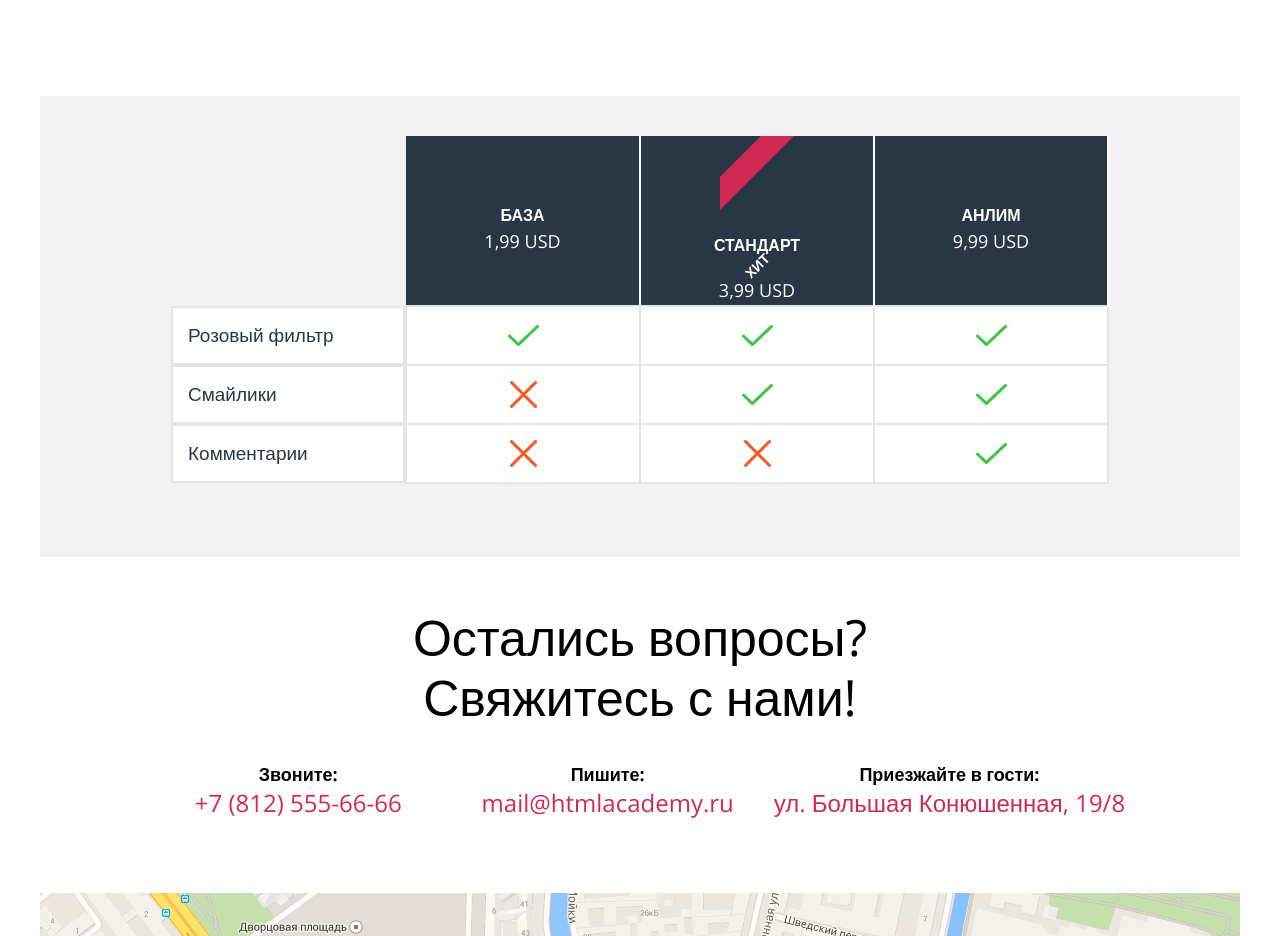
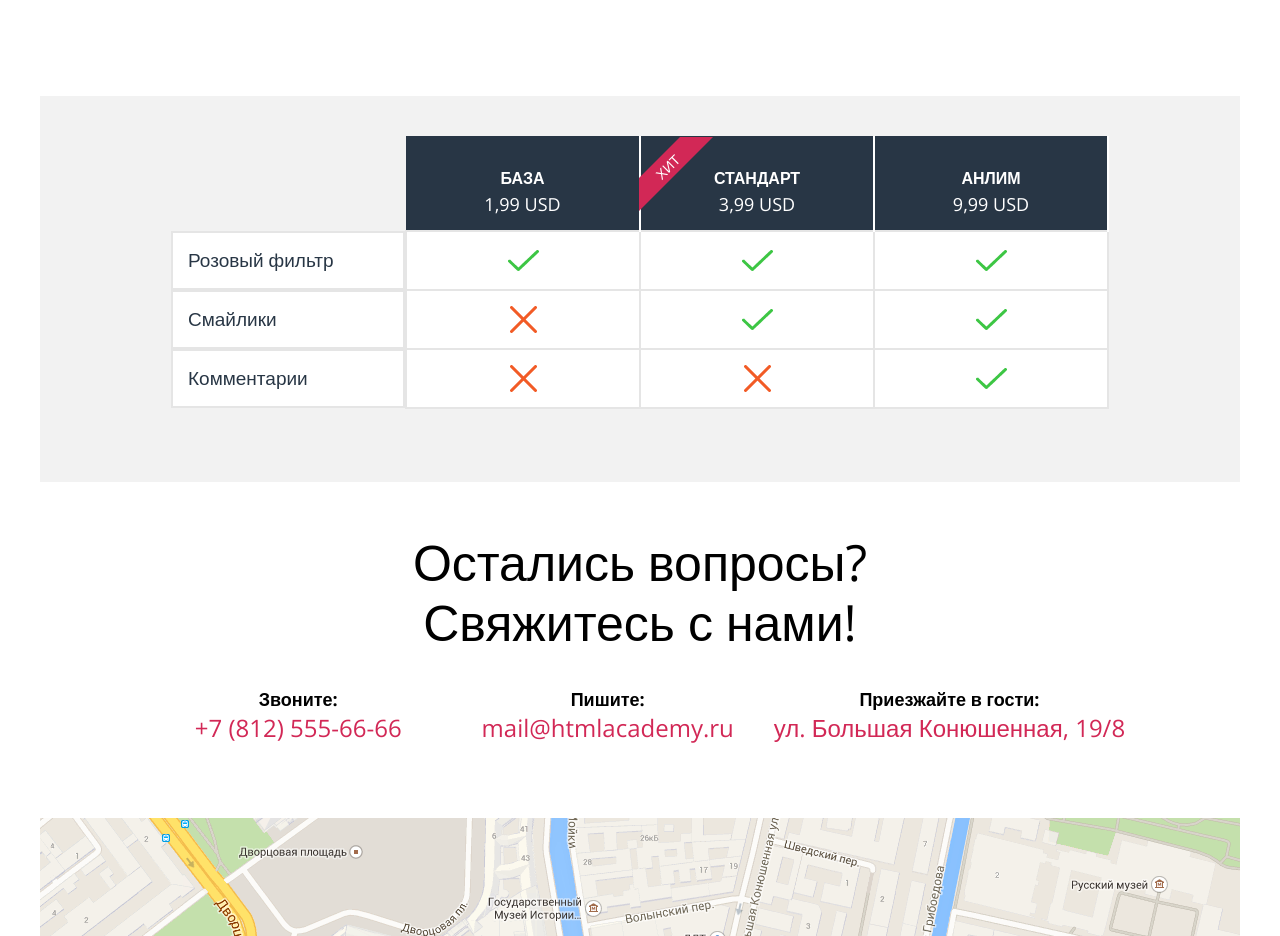
Before and after one commit to irus994/925273-pink-21, a website: page source/index.html in a window 1280 px wide. Shown: the part 2900-3836 px from the top of the page. Drawn offline with nearby package versions, Linux system fonts and the light colour scheme; files that its build step writes are made by us from their sources.

Commit message:
сверстала розовую ленточку

```diff
--- a/source/index.html
+++ b/source/index.html
@@ -124,10 +124,12 @@
               <th class="offers__table-td--right-column offers__empty"></th>
               <th class="offers__table-th"><p class="offers__text  offers__text--title">База</p><span class="offers__price">1,99 USD</span></th>
               <th class="offers__table-th">
-                <svg width="74" height="74" viewBox="0 0 74 74" fill="none" xmlns="http://www.w3.org/2000/svg">
-                  <path d="M74 0L37 37L0 74V41L41 0H74Z" fill="#D22856"/>
-                </svg>
-                <p class="offers__text  offers__text--title hit">Стандарт</p><span class="offers__price">3,99 USD</span></th>
+                <div class="hit">
+                  <svg class="hit__image" width="74" height="74" viewBox="0 0 74 74" fill="none" xmlns="http://www.w3.org/2000/svg">
+                    <path d="M74 0L37 37L0 74V41L41 0H74Z" fill="#D22856"/>
+                  </svg>
+                </div>
+                <p class="offers__text  offers__text--title">Стандарт</p><span class="offers__price">3,99 USD</span></th>
               <th class="offers__table-th"><p class="offers__text offers__text--title">Анлим</p><span class="offers__price">9,99 USD</span></th>
             </tr>
             <tr class="offers__table-tr">
--- a/source/sass/blocks/hit.scss
+++ b/source/sass/blocks/hit.scss
@@ -3,26 +3,34 @@ $desktop-width: 1200px;
 
 .hit {
   position: relative;
-  //&::before {
-  //  content: "";
-  //  display: block;
-  //  width: 74px;
-  //  height: 74px;
-  //  background: url("../../img/hit.png") no-repeat;
-  //  position: absolute;
-  //  top: 0;
-  //}
 
   &::after {
-    content: "хит";
-    display: block;
+    content: "Хит";
+    position: absolute;
     color: #ffffff;
+    font-weight: 400;
     font-size: 14px;
-    //line-height: 74px;
+    text-transform: uppercase;
+    line-height: 30px;
     transform: rotate(-45deg);
-    text-transform: uppercase;
-    //position: absolute;
-    height: auto;
-    top: 15px;
+    top: 4px;
+    left: 13px;
+
+    @media (min-width: $tablet-width) and (max-width: 1199px) {
+      top: 10px;
+      left: 7px;
+    }
   }
 }
+
+.hit__image {
+  position: absolute;
+  top: -11px;
+  left: -2px;
+
+  @media (min-width: $tablet-width) and (max-width: 1199px) {
+    height: 61px;
+    width: 61px;
+    top: 0;
+  }
+}
--- a/source/sass/blocks/offers.scss
+++ b/source/sass/blocks/offers.scss
@@ -40,6 +40,10 @@ $desktop-width: 1200px;
   border-right: 2px #ffffff solid;
   padding: 0;
   box-sizing: border-box;
+
+  @media (min-width: $tablet-width) and (max-width: 1199px) {
+    height: 75px;
+  }
 }
 
 .offers__table-td {
```
